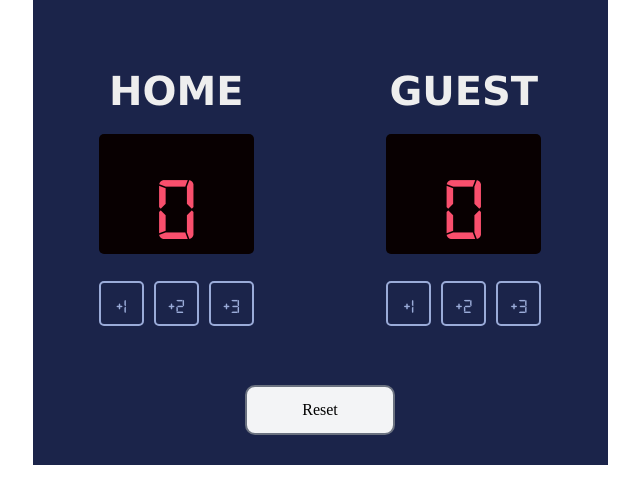
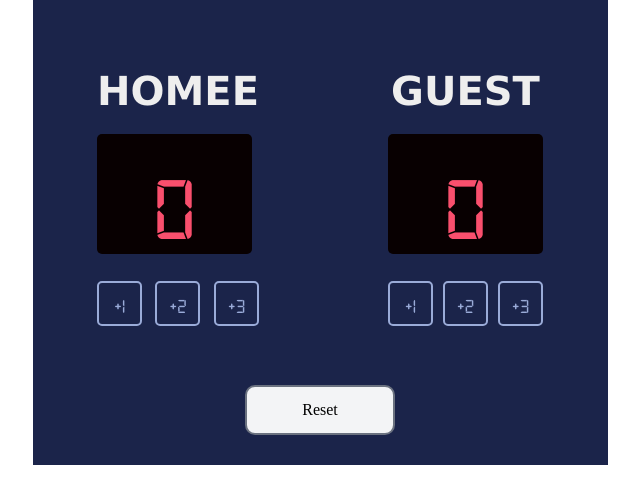
Before and after one commit to elboussouni/scoreboard, a website built with Vite: page basket score/index.html in a window 1280 px wide. Shown: the whole page, without its empty margins (320-960 px from the left). Built offline with nearby package versions, Linux system fonts and the light colour scheme.

Commit message:
Update the HOME name

```diff
--- a/basket score/index.html
+++ b/basket score/index.html
@@ -5,7 +5,7 @@
     <body>
         <div class="container">
             <div id="home">
-                <h3 class="title">HOME</h3>
+                <h3 class="title">HOMEE</h3>
                 <div class="box">
                     <div id="home-score" class="score-number">0</div>
                 </div>
```
